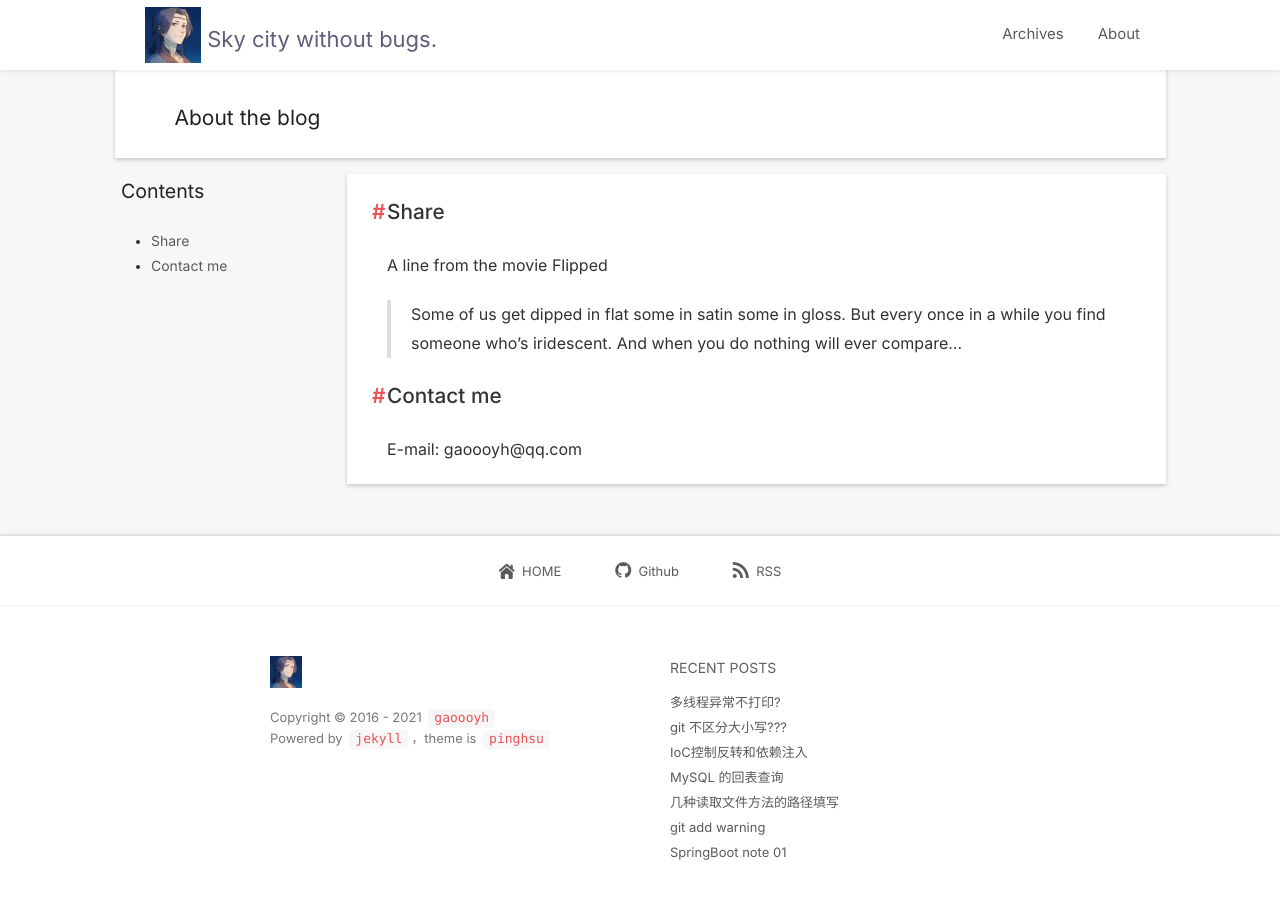
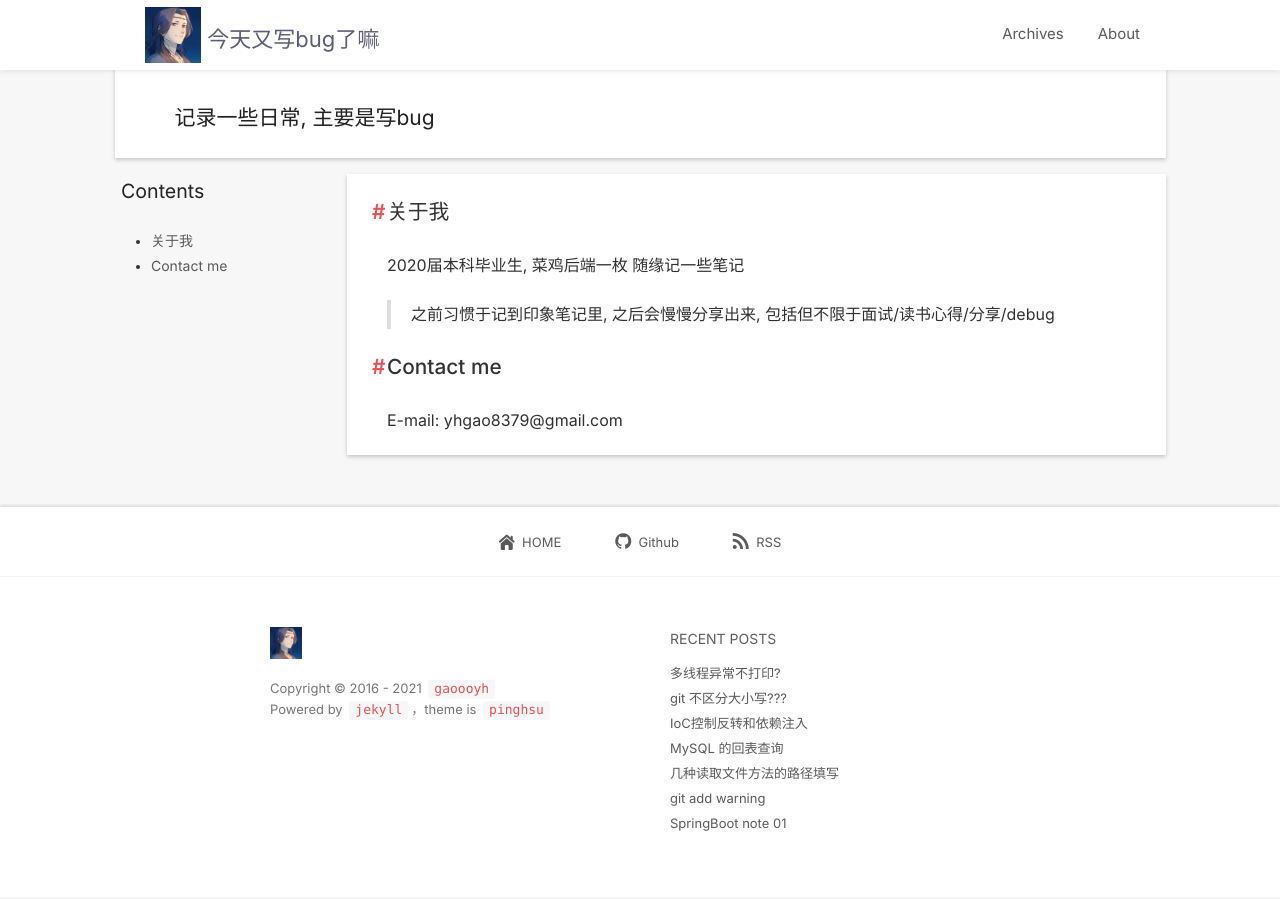
Before and after one commit to gaoooyh/gaoooyh.github.io, a Jekyll site: the page built from about.md, in a window 1280 px wide and 926 px high. Shown: the top 899 px of the window. Built offline with Jekyll 4.4.1, drawn with Linux system fonts in a browser that asks for light colours; nearby versions of some CDN libraries; comment, search, counter and statistics services are not loaded.

Commit message:
0819 重启blog

```diff
--- a/_config.yml
+++ b/_config.yml
@@ -1,9 +1,9 @@
-name: Sky city without bugs.
+name: 今天又写bug了嘛
 author: gaoooyh
 url: https://gaoooyh.github.io
 baseurl:
 resume_site: about
-description: this is a description.
+description: 记一些有的没的.
 github_username: gaoooyh
 github: https://www.github.com/gaoooyh
 plugins: [jekyll-paginate]
--- a/about.md
+++ b/about.md
@@ -1,14 +1,15 @@
 ---
 layout: post
-title: About the blog
+title: 记录一些日常, 主要是写bug
 ---
 
 * content
 {:toc}
 
-## Share
-A line from the movie Flipped
-> Some of us get dipped in flat some in satin some in gloss. But every once in a while you find someone who's iridescent. And when you do nothing will ever compare...
+## 关于我
+2020届本科毕业生, 菜鸡后端一枚 随缘记一些笔记
+
+> 之前习惯于记到印象笔记里, 之后会慢慢分享出来, 包括但不限于面试/读书心得/分享/debug
 
 ## Contact me
-E-mail: gaoooyh@qq.com
+E-mail: yhgao8379@gmail.com
```
